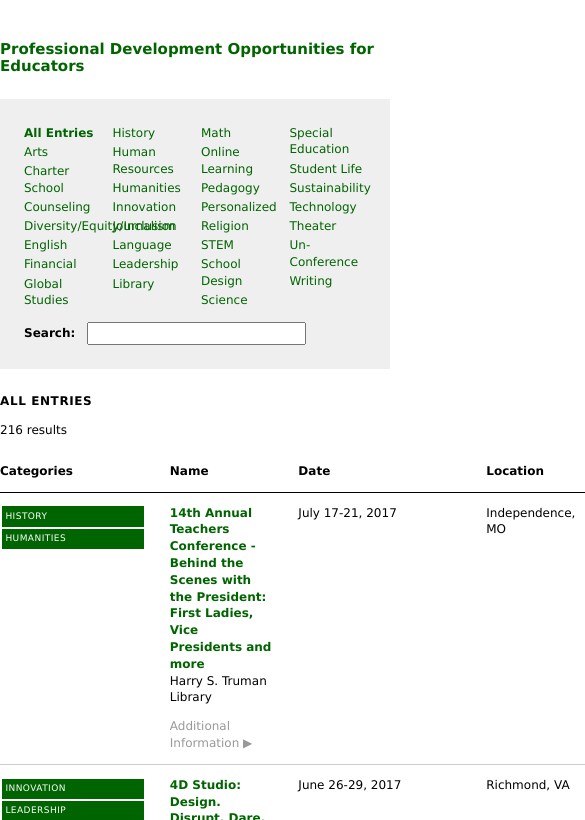
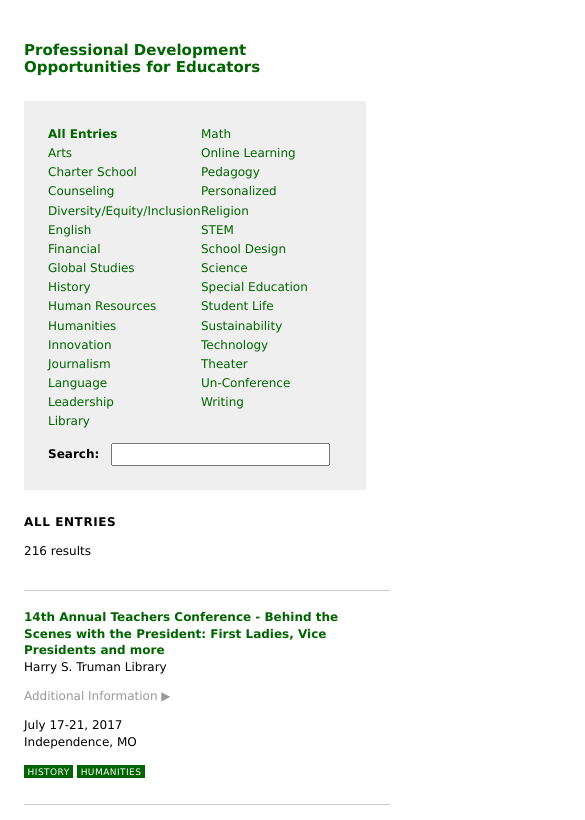
Before and after one commit to researchinnovationoutreach/researchinnovationoutreach.github.io, a plain HTML site: page index.html in a window 390 px wide. Shown: the part 71-891 px from the top of the page, 585 px wide, since content can reach past the window. Drawn offline with Linux system fonts and the light colour scheme.

Commit message:
mobile version, also sorts

```diff
--- a/index.html
+++ b/index.html
@@ -26,13 +26,13 @@
 				margin: 2em;
 				margin-left: auto;
 				margin-right: auto;
+				padding: 0 1em;
 			}
 
 			.container {
 				max-width: 85em;
 				margin-left: auto;
 				margin-right: auto;
-				padding-left: 1em;
 			}
 
 			header {
@@ -43,6 +43,8 @@
 
 			header img {
 				max-width: 70em;
+				margin-left: auto;
+				margin-right: auto;
 			}
 
 			h2 {
@@ -103,7 +105,9 @@ vertical-align: text-top;
             table {
 				border-collapse: collapse;
 				width: 100%;
+			    table-layout: auto;
             }
+
 			td, th {
 				vertical-align: top;
 				padding: 1em 2em 1em 0;
@@ -119,7 +123,6 @@ vertical-align: text-top;
 			}
 
 			#date-header, #location-header, #category-header {
-				width: 10em;
 			}
 
 			a {
@@ -136,7 +139,6 @@ vertical-align: text-top;
 				text-transform: uppercase;
 				letter-spacing: .05em;
 				display: block;
-				width: 15em;
 			}
 
 			a.category:hover {
@@ -174,7 +176,22 @@ vertical-align: text-top;
 				color: #000;
 			}
 
-			.name-col {
+
+
+            td.categories {
+                width: 15%;
+                max-width: 12em;
+            }
+			td.date {
+			    width: 15%;
+			    max-width: 5em;
+			}
+			td.location {
+			    width: 15%;
+			    max-width: 5em;
+			}
+			td.name-col {
+			    width: 50%;
 			}
 
 			.arrow {
@@ -184,17 +201,6 @@ vertical-align: text-top;
 				height: calc(100% - 1.5em);
 			}
 
-			/*
-			.arrow {
-			    display: block;
-			    position: absolute;
-			    width: 100%;
-			    background: linear-gradient(rgba(250, 250, 250, 0), rgba(200, 200, 200, 100));
-			    bottom: 0em;
-			    height: 5em;
-			    vertical-align: bottom;
-			}
-			*/
 
 			.arrow:hover {
 			    color: #000;
@@ -207,6 +213,66 @@ vertical-align: text-top;
 			footer {
 			    margin-top: 2em;
 			}
+
+
+			.categories-mobile {
+			    display: none;
+			}
+
+
+			@media (max-width: 35em) {
+
+			main {
+			    margin: 1em;
+			    max-width: 100%;
+			}
+			.container {
+			    max-width: 100%;
+			}
+
+			th {
+			    display: none;
+			}
+			    td, td.name-col, td.location, td.date {
+			        display: block;
+			        width: 100%;
+			        max-width: 100%;
+			        border: none;
+			    }
+
+			    td.location, td.date {
+			    margin: 0;
+			    padding: 0;
+			    }
+
+			    td.name-col {
+			    margin-top: 1.5em;
+			    padding-top: 1.5em;
+			    border-top: 1px solid #ccc;
+
+			    }
+			    tr {
+			    }
+
+			    #categories {
+			    	column-count: 2;
+			    }
+
+                .categories-mobile {
+                    display: block;
+                    padding: 1em 0 .5em 0 ;
+                }
+                .categories {
+                    display: none;
+                }
+			    a.category {
+			        width: auto;
+			        display: inline;
+			        margin: 0;
+			    }
+
+			}
+
 
 		</style>
 
@@ -242,14 +308,14 @@ vertical-align: text-top;
             // convert from plain text to URL variable format
             // right now that just means no spaces
             function encode(s) {
-                s = s.replace(' ', '_');
-            return s;
+                s = encodeURIComponent( s );
+                return s;
             }
 
             // convert back from URL variable to plain text
             function decode(s) {
-                s = s.replace('_', ' ').replace('+', ' ');
-            return s;
+                s = decodeURIComponent( s.replace(/\+/g, '%20') );
+                return s;
             }
 
             // show/hide description by toggling display of element following the one that is clicked
@@ -364,11 +430,32 @@ vertical-align: text-top;
 
             // this is where the magic happens
 
+
+            function compareStrings(a, b) {
+              // Assuming you want case-insensitive comparison
+              a = a.toLowerCase();
+              b = b.toLowerCase();
+
+              return (a < b) ? -1 : (a > b) ? 1 : 0;
+            }
+
+            data.sort(function(a, b) {
+              return compareStrings(a.Name, b.Name);
+            })
+
             // data comes through as a simple array since simpleSheet is turned on
 
             // get category URL variable
             var categoryQuery = getQueryVariable('category');
             var searchQuery = getQueryVariable('search');
+
+            if (categoryQuery) {
+                categoryQuery = decode(categoryQuery);
+            }
+
+            if (searchQuery) {
+                searchQuery = decode(searchQuery);
+            }
 
             // set the table headers
 
@@ -399,12 +486,14 @@ vertical-align: text-top;
                 // get the org
                 var org = data[i].Organization;
 
+                // we aren't showing the fee status, but keeping this for later
+                /*
                 if ( data[i]["Fee/Free and/or Stipend"] ) {
                     var fee = '<div class="fee">' + data[i]["Fee/Free and/or Stipend"] + "</div>";
                 } else {
                     var fee = '';
                 }
-
+                */
 
                 // process the categories
                 // the categories are stored as a comma delimited list
@@ -434,6 +523,7 @@ vertical-align: text-top;
 
 
                 if (searchQuery != false && searchQuery != 'false') {
+
                     console.log(searchQuery);
                     if (  searchFor(searchQuery, data[i].Name) == false && searchFor(searchQuery, data[i].Location) == false && searchFor(searchQuery, data[i].Organization) == false && searchFor(searchQuery, data[i].Description) == false && searchFor(searchQuery, data[i].Date) == false ) {
                         display = false;
@@ -456,6 +546,7 @@ vertical-align: text-top;
                     results += '</div></td>';
                     results += '<td class="date">' + data[i].Date + '</td>';
                     results += '<td class="location">' + data[i].Location + '</td>';
+                    results += '<td class="categories-mobile">' + categories + '</td>';
 
                     results +=	'</tr>';
                 }
@@ -476,10 +567,8 @@ vertical-align: text-top;
 
             // set the subtitle
             if (categoryQuery) {
-                categoryQuery = decode(categoryQuery);
                 document.getElementById("subtitle").innerHTML = categoryQuery + ' <a href="?" class="cancel">×</a>';
             } else if (searchQuery) {
-                searchQuery = decode(searchQuery);
                 document.getElementById("subtitle").innerHTML = 'Results for "' + searchQuery + '" <a href="?" class="cancel">×</a>';
                 document.getElementById("searchterm").value = searchQuery;
             } else {
```
